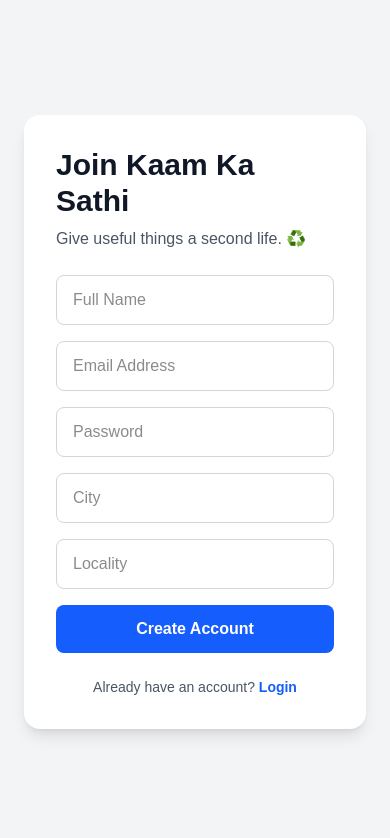
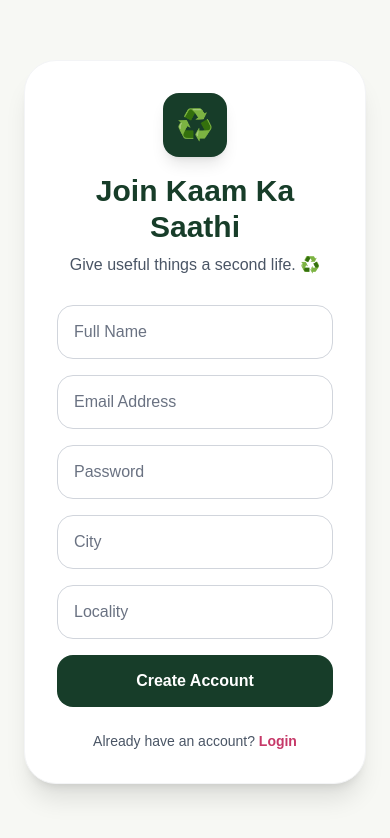
Before and after one commit to Tanya-gupta-21/Kaam-Ka-Sathi, a Next.js app: page /register in a window 390 px wide. Shown: the top 838 px of the page. Built offline with nearby package versions, Linux system fonts and the light colour scheme; no server answers.

Commit message:
fix mobile login and register fields

```diff
--- a/app/login/page.tsx
+++ b/app/login/page.tsx
@@ -1,3 +1,4 @@
+
 "use client";
 
 import { FormEvent, useState } from "react";
@@ -41,7 +42,6 @@ export default function LoginPage() {
   return (
     <main className="min-h-screen bg-[#f7f8f4] flex items-center justify-center p-6">
       <div className="w-full max-w-md rounded-[2rem] bg-white p-8 shadow-xl border border-gray-100">
-
         <div className="text-center">
           <div className="mx-auto mb-4 flex h-16 w-16 items-center justify-center rounded-2xl bg-[#173d29] text-3xl shadow-lg">
             ♻️
@@ -63,7 +63,8 @@ export default function LoginPage() {
             value={email}
             onChange={(e) => setEmail(e.target.value)}
             required
-            className="w-full rounded-2xl border border-gray-200 bg-gray-50 px-4 py-3.5 outline-none transition focus:border-[#173d29] focus:bg-white focus:ring-4 focus:ring-[#173d29]/10"
+            autoComplete="email"
+            className="w-full rounded-2xl border border-gray-300 bg-white px-4 py-3.5 text-gray-900 placeholder:text-gray-500 outline-none transition focus:border-[#173d29] focus:ring-4 focus:ring-[#173d29]/10"
           />
 
           <input
@@ -72,7 +73,8 @@ export default function LoginPage() {
             value={password}
             onChange={(e) => setPassword(e.target.value)}
             required
-            className="w-full rounded-2xl border border-gray-200 bg-gray-50 px-4 py-3.5 outline-none transition focus:border-[#173d29] focus:bg-white focus:ring-4 focus:ring-[#173d29]/10"
+            autoComplete="current-password"
+            className="w-full rounded-2xl border border-gray-300 bg-white px-4 py-3.5 text-gray-900 placeholder:text-gray-500 outline-none transition focus:border-[#173d29] focus:ring-4 focus:ring-[#173d29]/10"
           />
 
           <div className="text-right">
--- a/app/register/page.tsx
+++ b/app/register/page.tsx
@@ -1,3 +1,4 @@
+
 "use client";
 
 import { FormEvent, useState } from "react";
@@ -19,7 +20,6 @@ const [message, setMessage] = useState("");
   async function handleRegister(e: FormEvent<HTMLFormElement>) {
     e.preventDefault();
 
-
     setLoading(true);
     setMessage("");
 
@@ -27,7 +27,7 @@ const { error } = await supabase.auth.signUp({
       email,
       password,
       options: {
-    emailRedirectTo: "http://localhost:3000/login",
+        emailRedirectTo: `${window.location.origin}/login`,
         data: {
           full_name: fullName,
           city: city,
@@ -52,37 +52,55 @@ setLoading(false);
     setTimeout(() => {
       router.push("/login");
     }, 2000);
-
-
   }
 
-return ( <main className="min-h-screen bg-gray-100 flex items-center justify-center p-6"> <div className="w-full max-w-md rounded-2xl bg-white p-8 shadow-lg"> <h1 className="text-3xl font-bold text-gray-900">
-Join Kaam Ka Sathi </h1>
+  return (
+    <main className="min-h-screen bg-[#f7f8f4] flex items-center justify-center p-6">
 
+      <div className="w-full max-w-md rounded-[2rem] bg-white p-8 shadow-xl border border-gray-100">
+
+        {/* Logo / Heading */}
+        <div className="text-center">
+
+          <div className="mx-auto mb-4 flex h-16 w-16 items-center justify-center rounded-2xl bg-[#173d29] text-3xl shadow-lg">
+            ♻️
+          </div>
+
+          <h1 className="text-3xl font-black text-[#173d29]">
+            Join Kaam Ka Saathi
+          </h1>
 
           <p className="mt-2 text-gray-600">
             Give useful things a second life. ♻️
           </p>
+        </div>
 
-    <form onSubmit={handleRegister} className="mt-6 space-y-4">
+        {/* Registration Form */}
+        <form onSubmit={handleRegister} className="mt-7 space-y-4">
+
+          {/* Full Name */}
           <input
             type="text"
             placeholder="Full Name"
             value={fullName}
             onChange={(e) => setFullName(e.target.value)}
             required
-        className="w-full rounded-lg border border-gray-300 px-4 py-3 outline-none focus:border-blue-500"
+            autoComplete="name"
+            className="w-full rounded-2xl border border-gray-300 bg-white px-4 py-3.5 text-gray-900 placeholder:text-gray-500 outline-none transition focus:border-[#173d29] focus:ring-4 focus:ring-[#173d29]/10"
           />
 
+          {/* Email */}
           <input
             type="email"
             placeholder="Email Address"
             value={email}
             onChange={(e) => setEmail(e.target.value)}
             required
-        className="w-full rounded-lg border border-gray-300 px-4 py-3 outline-none focus:border-blue-500"
+            autoComplete="email"
+            className="w-full rounded-2xl border border-gray-300 bg-white px-4 py-3.5 text-gray-900 placeholder:text-gray-500 outline-none transition focus:border-[#173d29] focus:ring-4 focus:ring-[#173d29]/10"
           />
 
+          {/* Password */}
           <input
             type="password"
             placeholder="Password"
@@ -90,54 +108,61 @@ Join Kaam Ka Sathi </h1>
             onChange={(e) => setPassword(e.target.value)}
             required
             minLength={6}
-        className="w-full rounded-lg border border-gray-300 px-4 py-3 outline-none focus:border-blue-500"
+            autoComplete="new-password"
+            className="w-full rounded-2xl border border-gray-300 bg-white px-4 py-3.5 text-gray-900 placeholder:text-gray-500 outline-none transition focus:border-[#173d29] focus:ring-4 focus:ring-[#173d29]/10"
           />
 
+          {/* City */}
           <input
             type="text"
             placeholder="City"
             value={city}
             onChange={(e) => setCity(e.target.value)}
             required
-        className="w-full rounded-lg border border-gray-300 px-4 py-3 outline-none focus:border-blue-500"
+            autoComplete="address-level2"
+            className="w-full rounded-2xl border border-gray-300 bg-white px-4 py-3.5 text-gray-900 placeholder:text-gray-500 outline-none transition focus:border-[#173d29] focus:ring-4 focus:ring-[#173d29]/10"
           />
 
+          {/* Locality */}
           <input
             type="text"
             placeholder="Locality"
             value={locality}
             onChange={(e) => setLocality(e.target.value)}
             required
-        className="w-full rounded-lg border border-gray-300 px-4 py-3 outline-none focus:border-blue-500"
+            autoComplete="address-line2"
+            className="w-full rounded-2xl border border-gray-300 bg-white px-4 py-3.5 text-gray-900 placeholder:text-gray-500 outline-none transition focus:border-[#173d29] focus:ring-4 focus:ring-[#173d29]/10"
           />
 
+          {/* Submit */}
           <button
             type="submit"
             disabled={loading}
-        className="w-full rounded-lg bg-blue-600 px-4 py-3 font-semibold text-white hover:bg-blue-700 disabled:opacity-50"
+            className="w-full rounded-2xl bg-[#173d29] px-4 py-3.5 font-black text-white transition hover:-translate-y-0.5 hover:bg-[#24573b] hover:shadow-lg disabled:cursor-not-allowed disabled:opacity-50"
           >
             {loading ? "Creating Account..." : "Create Account"}
           </button>
         </form>
 
+        {/* Message */}
         {message && (
-      <p className="mt-4 rounded-lg bg-gray-100 p-3 text-sm text-gray-700">
+          <p className="mt-4 rounded-2xl bg-gray-100 p-3 text-center text-sm text-gray-700">
             {message}
           </p>
         )}
 
+        {/* Login Link */}
         <p className="mt-6 text-center text-sm text-gray-600">
           Already have an account?{" "}
           <a
             href="/login"
-        className="font-semibold text-blue-600 hover:underline"
+            className="font-bold text-[#c63868] hover:underline"
           >
             Login
           </a>
         </p>
+
       </div>
     </main>
-
-
   );
 }
```
Lines whose indentation alone changed are shown as unchanged.
